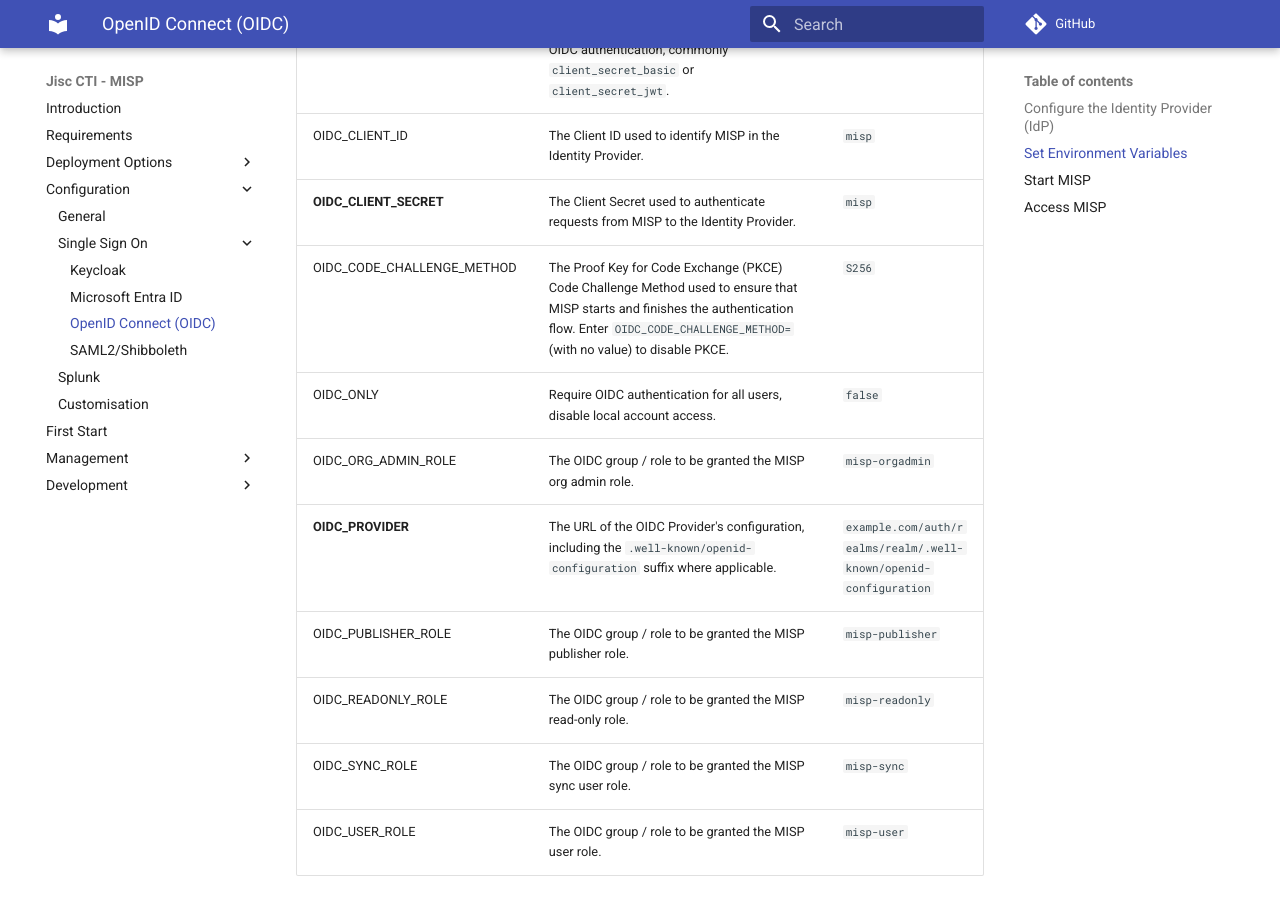
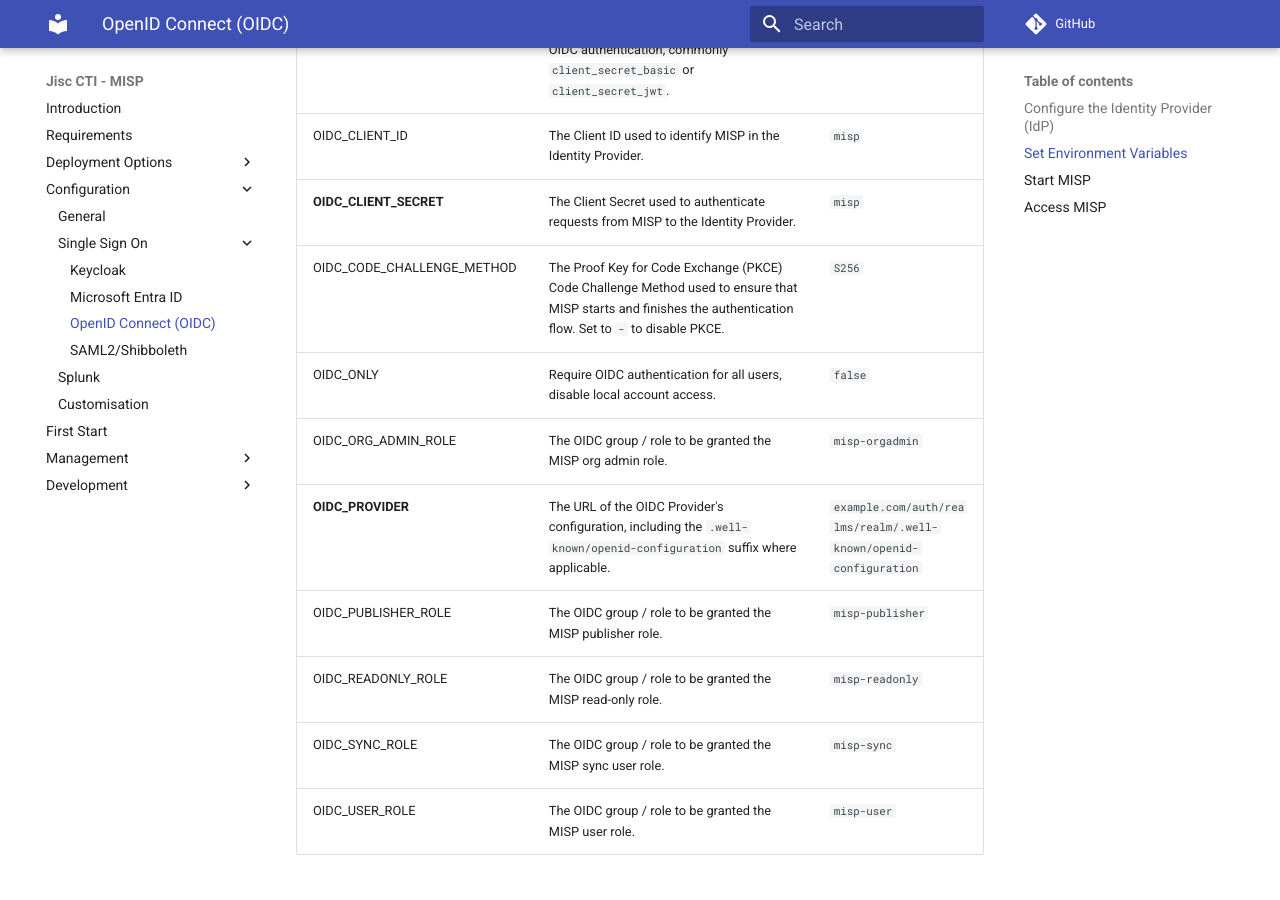
Before and after one commit to JiscCTI/misp-docker, an MkDocs documentation site: the page built from pages/configuration/oidc.md, in a window 1280 px wide and 900 px high, scrolled down 1022 px. Built offline with MkDocs 1.6.1 and Material for MkDocs 9.7.7, drawn with Linux system fonts in a browser that asks for light colours; comment, search, counter and statistics services are not loaded.

Commit message:
fix: disabling pkce for oidc

```diff
--- a/pages/configuration/oidc.md
+++ b/pages/configuration/oidc.md
@@ -41,7 +41,7 @@
 | OIDC_AUTH_METHOD | The Client Authenticator mode to use for OIDC authentication, commonly `client_secret_basic` or `client_secret_jwt`. | `client_secret_jwt` |
 | OIDC_CLIENT_ID | The Client ID used to identify MISP in the Identity Provider. | `misp` |
 | **OIDC_CLIENT_SECRET** | The Client Secret used to authenticate requests from MISP to the Identity Provider. | `misp` |
-| OIDC_CODE_CHALLENGE_METHOD | The Proof Key for Code Exchange (PKCE) Code Challenge Method used to ensure that MISP starts and finishes the authentication flow. Enter `OIDC_CODE_CHALLENGE_METHOD=` (with no value) to disable PKCE. | `S256` |
+| OIDC_CODE_CHALLENGE_METHOD | The Proof Key for Code Exchange (PKCE) Code Challenge Method used to ensure that MISP starts and finishes the authentication flow. Set to `-` to disable PKCE. | `S256` |
 | OIDC_ONLY | Require OIDC authentication for all users, disable local account access. | `false` |
 | OIDC_ORG_ADMIN_ROLE | The OIDC group / role to be granted the MISP org admin role. | `misp-orgadmin` |
 | **OIDC_PROVIDER** | The URL of the OIDC Provider's configuration, including the `.well-known/openid-configuration` suffix where applicable. | `example.com/auth/realms/realm/.well-known/openid-configuration` |
```
Also changed, not shown: pages/configuration/entra-id.md (+1 -1 lines), 1 other file.
